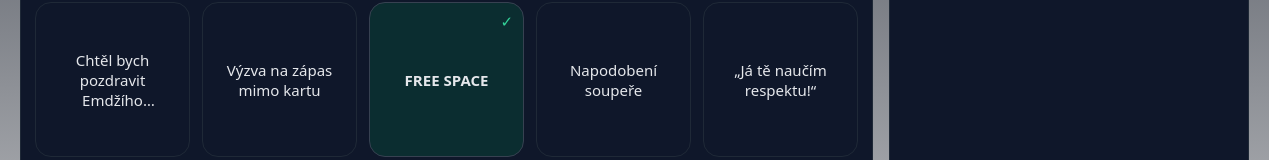
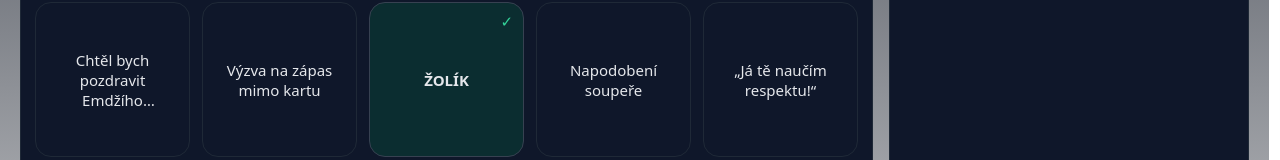
Before and after one commit to drontosh12/clash-bingo, a React (Vite) app: page / in a window 1280 px wide. Shown: the part 538-698 px from the top of the page. Built offline with nearby package versions, Linux system fonts and the light colour scheme.

Commit message:
Popis změny

```diff
--- a/src/App.jsx
+++ b/src/App.jsx
@@ -163,7 +163,7 @@ function makeBoard(pool, includeFree = true) {
     checked: false,
   }));
   if (includeFree) {
-    raw[12] = { ...raw[12], text: "FREE SPACE", checked: true, center: true };
+    raw[12] = { ...raw[12], text: "ŽOLÍK", checked: true, center: true };
   }
   return raw;
 }
```
